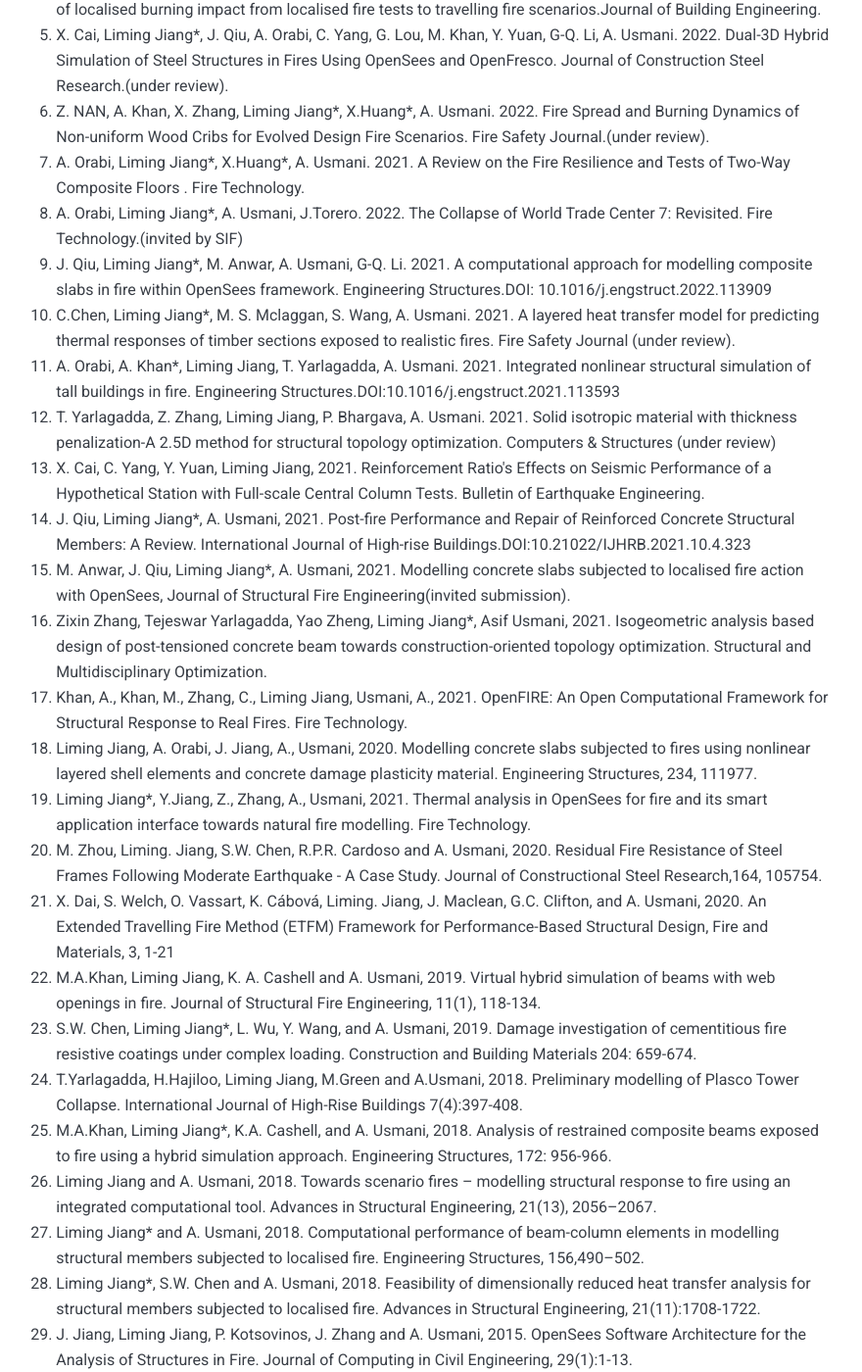
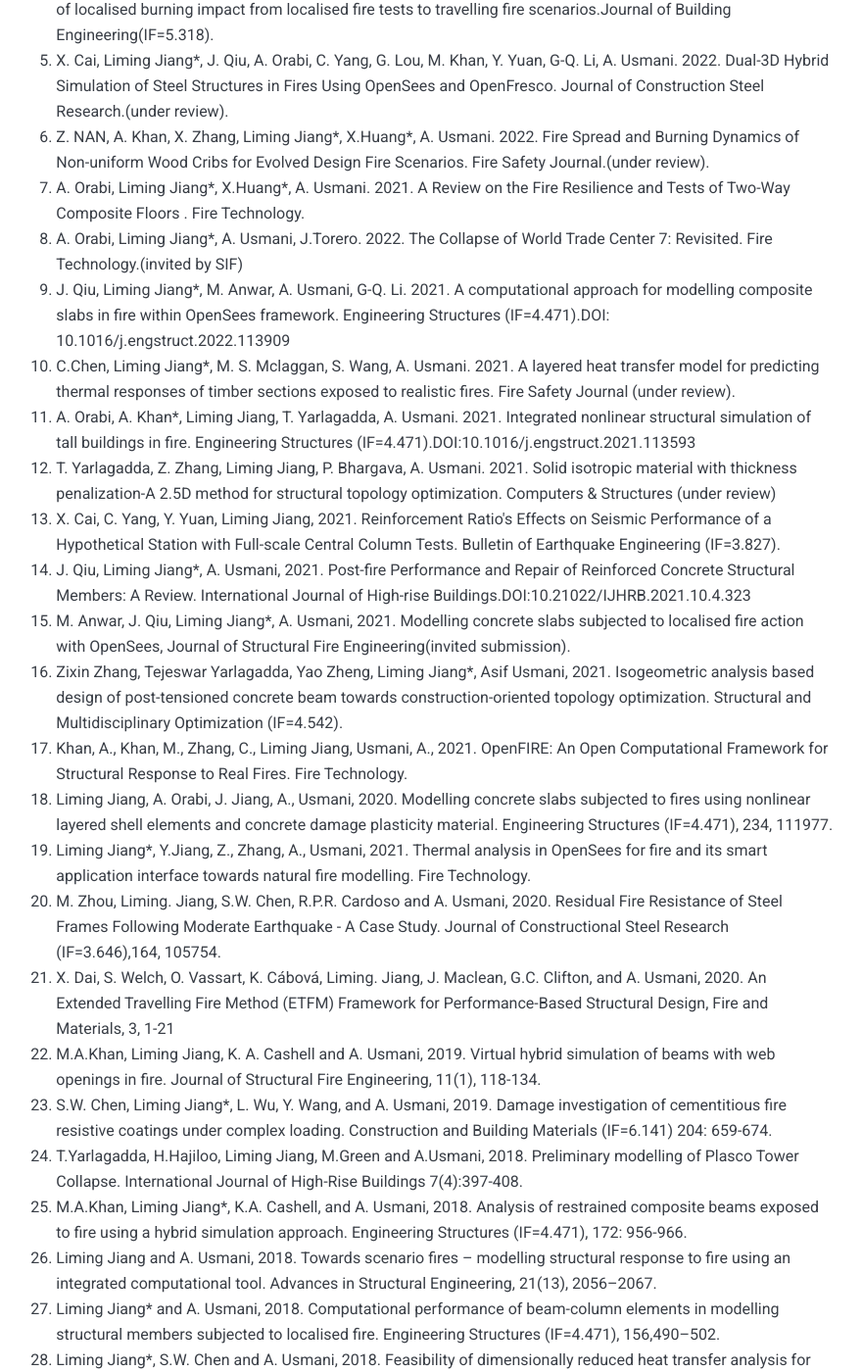
Before and after one commit to LimingXLiming/JiangLiming, a Jekyll site: the page built from _pages/Publication.md, in a window 1280 px wide and 1400 px high, scrolled down 946 px. Shown: the whole window at 98% size, without its empty margins (196-1076 px from the left). Built offline with Jekyll 4.4.1, drawn with Linux system fonts in a browser that asks for light colours; nearby versions of some CDN libraries; some of the changed text lies outside the part shown.

Commit message:
Update Publication.md

```diff
--- a/_pages/Publication.md
+++ b/_pages/Publication.md
@@ -10,33 +10,33 @@ For more information, please visit [My ResearchGate Page](https://www.researchga
   <li>C.Chen & L.Jiang*,J.Qiu, A.Orabi, W.S. Chan.2022.OpenSees development for modelling timber structural members subjected to realistic fire impact. Fire and Material (under review).</li>
   <li>Q. Jin & L.Jiang*, Using integrated composite slab section for rational simulation of multi-storey buildings in real fires. (pending to submission).</li>
   <li>Z. NAN, A. Khan, Liming Jiang*, S. Chen, A. Usmani. 2022. Application of Travelling Behavior Models for Thermal Responses in Large Compartment Fires.Fire Safety Journal (under review).</li>
-  <li>A. Khan,Z. NAN, Liming Jiang*, V.Gupta, S. Chen,M. Khan, J. Hidalgo, A. Usmani. 2022. Model characterisation of localised burning impact from localised fire tests to travelling fire scenarios.Journal of Building Engineering.</li>
+  <li>A. Khan,Z. NAN, Liming Jiang*, V.Gupta, S. Chen,M. Khan, J. Hidalgo, A. Usmani. 2022. Model characterisation of localised burning impact from localised fire tests to travelling fire scenarios.Journal of Building Engineering(IF=5.318).</li>
   <li>X. Cai, Liming Jiang*, J. Qiu, A. Orabi, C. Yang, G. Lou, M. Khan, Y. Yuan, G-Q. Li, A. Usmani. 2022. Dual-3D Hybrid Simulation of Steel Structures in Fires Using OpenSees and OpenFresco. Journal of Construction Steel Research.(under review).</li>
   <li>Z. NAN, A. Khan, X. Zhang, Liming Jiang*, X.Huang*, A. Usmani.  2022. Fire Spread and Burning Dynamics of Non-uniform Wood Cribs for Evolved Design Fire Scenarios. Fire Safety Journal.(under review).</li>
   <li>A. Orabi, Liming Jiang*, X.Huang*, A. Usmani.  2021. A Review on the Fire Resilience and Tests of Two-Way Composite Floors . Fire Technology.</li>
   <li>A. Orabi, Liming Jiang*, A. Usmani, J.Torero.  2022. The Collapse of World Trade Center 7: Revisited. Fire Technology.(invited by SIF)</li>
-  <li>J. Qiu, Liming Jiang*, M. Anwar, A. Usmani, G-Q. Li.  2021. A computational approach for modelling composite slabs in fire within OpenSees framework. Engineering Structures.DOI: 10.1016/j.engstruct.2022.113909</li>
+  <li>J. Qiu, Liming Jiang*, M. Anwar, A. Usmani, G-Q. Li.  2021. A computational approach for modelling composite slabs in fire within OpenSees framework. Engineering Structures (IF=4.471).DOI: 10.1016/j.engstruct.2022.113909</li>
   <li>C.Chen, Liming Jiang*, M. S. Mclaggan, S. Wang, A. Usmani. 2021. A layered heat transfer model for predicting thermal responses of timber sections exposed to realistic fires. Fire Safety Journal (under review).</li>
-  <li>A. Orabi, A. Khan*, Liming Jiang, T. Yarlagadda, A. Usmani. 2021. Integrated nonlinear structural simulation of tall buildings in fire. Engineering Structures.DOI:10.1016/j.engstruct.2021.113593</li>
+  <li>A. Orabi, A. Khan*, Liming Jiang, T. Yarlagadda, A. Usmani. 2021. Integrated nonlinear structural simulation of tall buildings in fire. Engineering Structures (IF=4.471).DOI:10.1016/j.engstruct.2021.113593</li>
   <li>T. Yarlagadda, Z. Zhang, Liming Jiang, P. Bhargava, A. Usmani. 2021. Solid isotropic material with thickness penalization-A 2.5D method for structural topology optimization. Computers & Structures (under review)</li>
-  <li> X. Cai, C. Yang, Y. Yuan, Liming Jiang, 2021. Reinforcement Ratio's Effects on Seismic Performance of a Hypothetical Station with Full-scale Central Column Tests. Bulletin of Earthquake Engineering.</li>
+  <li> X. Cai, C. Yang, Y. Yuan, Liming Jiang, 2021. Reinforcement Ratio's Effects on Seismic Performance of a Hypothetical Station with Full-scale Central Column Tests. Bulletin of Earthquake Engineering (IF=3.827).</li>
   <li>J. Qiu, Liming Jiang*, A. Usmani, 2021. Post-fire Performance and Repair of Reinforced Concrete Structural Members: A Review. International Journal of High-rise Buildings.DOI:10.21022/IJHRB.2021.10.4.323 </li>
   <li> M. Anwar, J. Qiu, Liming Jiang*, A. Usmani,  2021. Modelling concrete slabs subjected to localised fire action with OpenSees, Journal of Structural Fire Engineering(invited submission).</li>
-  <li> Zixin Zhang, Tejeswar Yarlagadda, Yao Zheng, Liming Jiang*, Asif Usmani, 2021. Isogeometric analysis based design of post-tensioned concrete beam towards construction-oriented topology optimization. Structural and Multidisciplinary Optimization.</li>
+  <li> Zixin Zhang, Tejeswar Yarlagadda, Yao Zheng, Liming Jiang*, Asif Usmani, 2021. Isogeometric analysis based design of post-tensioned concrete beam towards construction-oriented topology optimization. Structural and Multidisciplinary Optimization (IF=4.542).</li>
   <li> Khan, A., Khan, M., Zhang, C., Liming Jiang, Usmani, A., 2021. OpenFIRE: An Open Computational Framework for Structural Response to Real Fires. Fire Technology.</li>
-  <li> Liming Jiang, A. Orabi, J. Jiang, A., Usmani, 2020. Modelling concrete slabs subjected to fires using nonlinear layered shell elements and concrete damage plasticity material. Engineering Structures, 234, 111977.</li>
+  <li> Liming Jiang, A. Orabi, J. Jiang, A., Usmani, 2020. Modelling concrete slabs subjected to fires using nonlinear layered shell elements and concrete damage plasticity material. Engineering Structures (IF=4.471), 234, 111977.</li>
   <li> Liming Jiang*, Y.Jiang, Z., Zhang, A., Usmani, 2021. Thermal analysis in OpenSees for fire and its smart application interface towards natural fire modelling. Fire Technology.</li>
-  <li> M. Zhou, Liming. Jiang, S.W. Chen, R.P.R. Cardoso and A. Usmani, 2020. Residual Fire Resistance of Steel Frames Following Moderate Earthquake - A Case Study. Journal of Constructional Steel Research,164, 105754. </li>
+  <li> M. Zhou, Liming. Jiang, S.W. Chen, R.P.R. Cardoso and A. Usmani, 2020. Residual Fire Resistance of Steel Frames Following Moderate Earthquake - A Case Study. Journal of Constructional Steel Research (IF=3.646),164, 105754. </li>
   <li> X. Dai, S. Welch, O. Vassart, K. Cábová, Liming. Jiang, J. Maclean, G.C. Clifton, and A. Usmani, 2020. An Extended Travelling Fire Method (ETFM) Framework for Performance-Based Structural Design, Fire and Materials, 3, 1-21 </li>
   <li>M.A.Khan, Liming Jiang, K. A. Cashell and A. Usmani, 2019. Virtual hybrid simulation of beams with web openings in fire. Journal of Structural Fire Engineering, 11(1), 118-134.</li>
-  <li>S.W. Chen, Liming Jiang*, L. Wu, Y. Wang, and A. Usmani, 2019. Damage investigation of cementitious fire resistive coatings under complex loading. Construction and Building Materials 204: 659-674.</li>
+  <li>S.W. Chen, Liming Jiang*, L. Wu, Y. Wang, and A. Usmani, 2019. Damage investigation of cementitious fire resistive coatings under complex loading. Construction and Building Materials (IF=6.141) 204: 659-674.</li>
   <li>T.Yarlagadda, H.Hajiloo, Liming Jiang, M.Green and A.Usmani, 2018. Preliminary modelling of Plasco Tower Collapse. International Journal of High-Rise Buildings 7(4):397-408.</li>
-  <li>M.A.Khan, Liming Jiang*, K.A. Cashell, and A. Usmani, 2018. Analysis of restrained composite beams exposed to fire using a hybrid simulation approach. Engineering Structures, 172: 956-966.</li>
+  <li>M.A.Khan, Liming Jiang*, K.A. Cashell, and A. Usmani, 2018. Analysis of restrained composite beams exposed to fire using a hybrid simulation approach. Engineering Structures (IF=4.471), 172: 956-966.</li>
   <li> Liming Jiang and A. Usmani, 2018. Towards scenario fires – modelling structural response to fire using an integrated computational tool. Advances in Structural Engineering, 21(13), 2056–2067.</li>
-  <li>Liming Jiang* and A. Usmani, 2018. Computational performance of beam-column elements in modelling structural members subjected to localised fire. Engineering Structures, 156,490–502. </li>
+  <li>Liming Jiang* and A. Usmani, 2018. Computational performance of beam-column elements in modelling structural members subjected to localised fire. Engineering Structures (IF=4.471), 156,490–502. </li>
   <li> Liming Jiang*, S.W. Chen and A. Usmani, 2018. Feasibility of dimensionally reduced heat transfer analysis for structural members subjected to localised fire. Advances in Structural Engineering, 21(11):1708-1722.</li>
   <li> J. Jiang, Liming Jiang, P. Kotsovinos, J. Zhang and A. Usmani, 2015. OpenSees Software Architecture for the Analysis of Structures in Fire. Journal of Computing in Civil Engineering, 29(1):1-13.</li>
-  <li> S.W. Chen, Liming Jiang, A. Usmani, G.Q. Li and C. Jin, 2015. Damage mechanisms in cementitious coatings on steel members under axial loading. Construction & Building Materials, 90:18-35.</li>
+  <li> S.W. Chen, Liming Jiang, A. Usmani, G.Q. Li and C. Jin, 2015. Damage mechanisms in cementitious coatings on steel members under axial loading. Construction & Building Materials , 90:18-35.</li>
   <li> S.W. Chen, Liming Jiang, A. Usmani and G.Q. Li, 2014. Damage mechanisms in cementitious coatings on steel members in bending. Proceedings of the ICE - Structures and Buildings, 168(5):351–369. </li>
 </ol>
 
```
